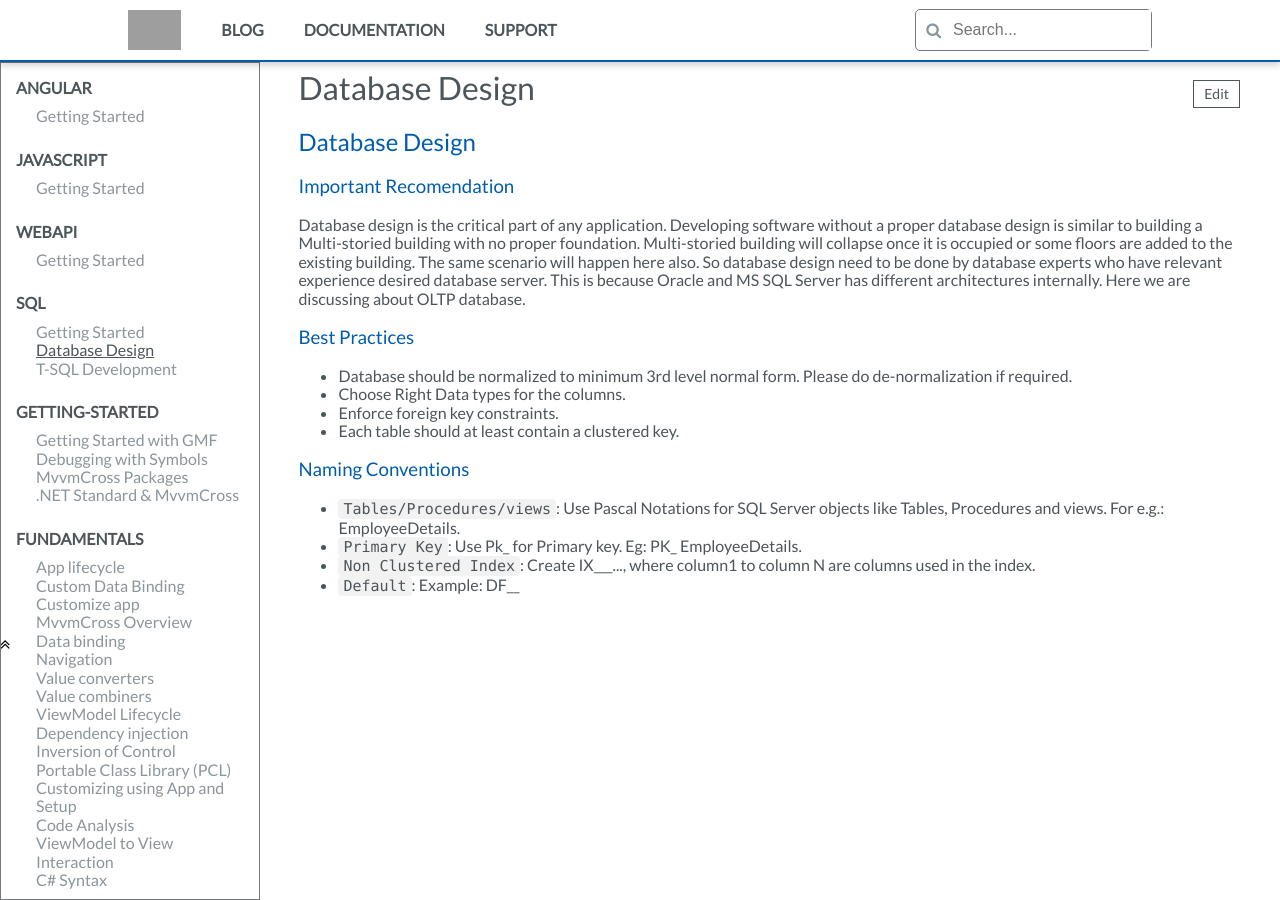
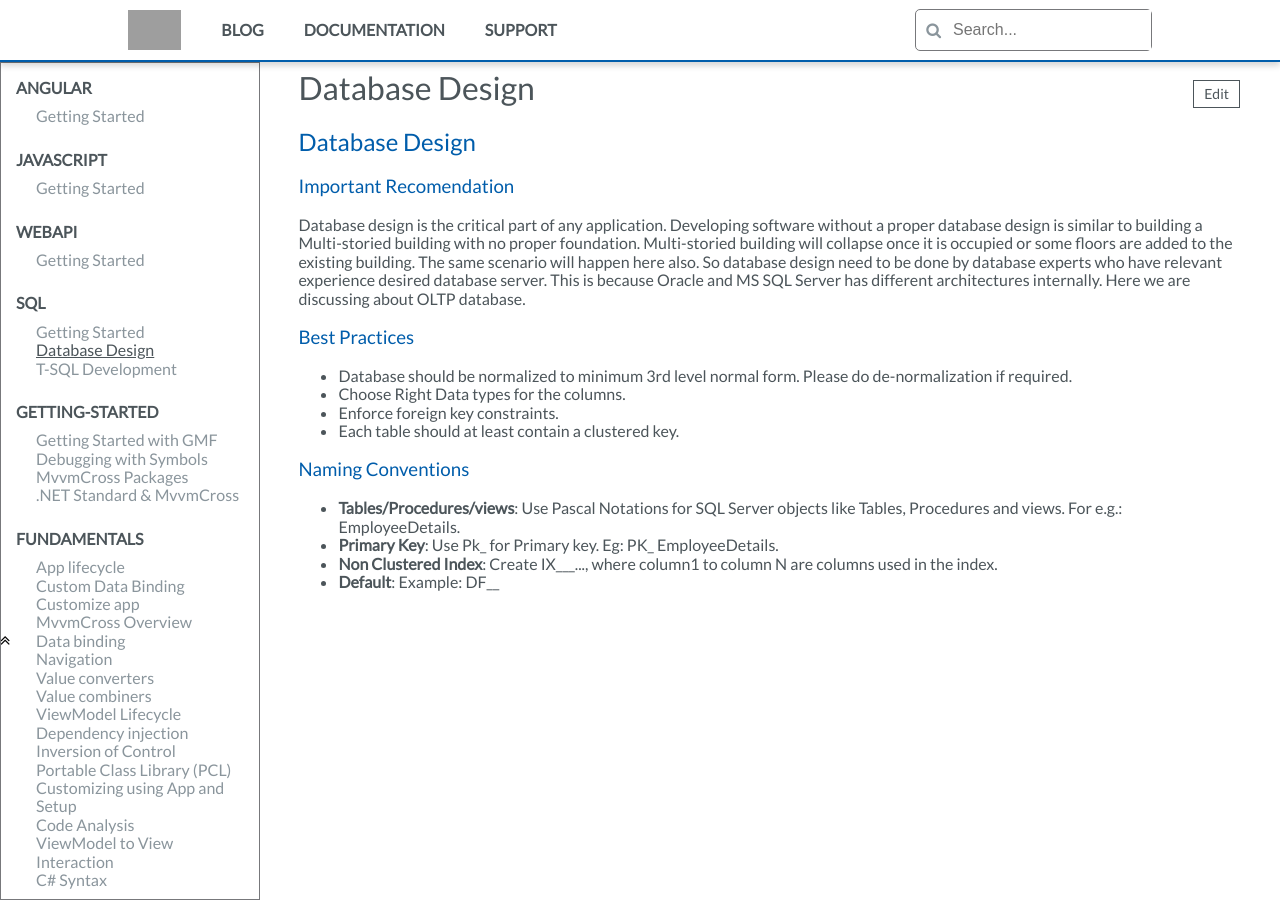
Before and after one commit to gmfjlr/DevForDev, a Jekyll site: the page built from docs/_documentation/sql/database-design.md, in a window 1280 px wide. Built offline with Jekyll 4.4.1, drawn with Linux system fonts in a browser that asks for light colours; nearby versions of some CDN libraries; comment, search, counter and statistics services are not loaded; grey boxes are pictures that could not be loaded.

```diff
--- a/docs/_documentation/sql/database-design.md
+++ b/docs/_documentation/sql/database-design.md
@@ -20,7 +20,7 @@ Database design is the critical part of any application. Developing software wit
 
 ### Naming Conventions
 
-  - `Tables/Procedures/views`: Use Pascal Notations for SQL Server objects like Tables, Procedures and views. For e.g.: EmployeeDetails.
-  - `Primary Key`: Use Pk_<table_name> for Primary key. Eg: PK_ EmployeeDetails.
-  - `Non Clustered Index`: Create IX_<table_name>_<column1>_...<columnN>, where column1 to column N are columns used in the index.
-  - `Default`: Example: DF_<table_name>_<column_name>
+  - **Tables/Procedures/views**: Use Pascal Notations for SQL Server objects like Tables, Procedures and views. For e.g.: EmployeeDetails.
+  - **Primary Key**: Use Pk_<table_name> for Primary key. Eg: PK_ EmployeeDetails.
+  - **Non Clustered Index**: Create IX_<table_name>_<column1>_...<columnN>, where column1 to column N are columns used in the index.
+  - **Default**: Example: DF_<table_name>_<column_name>
```
